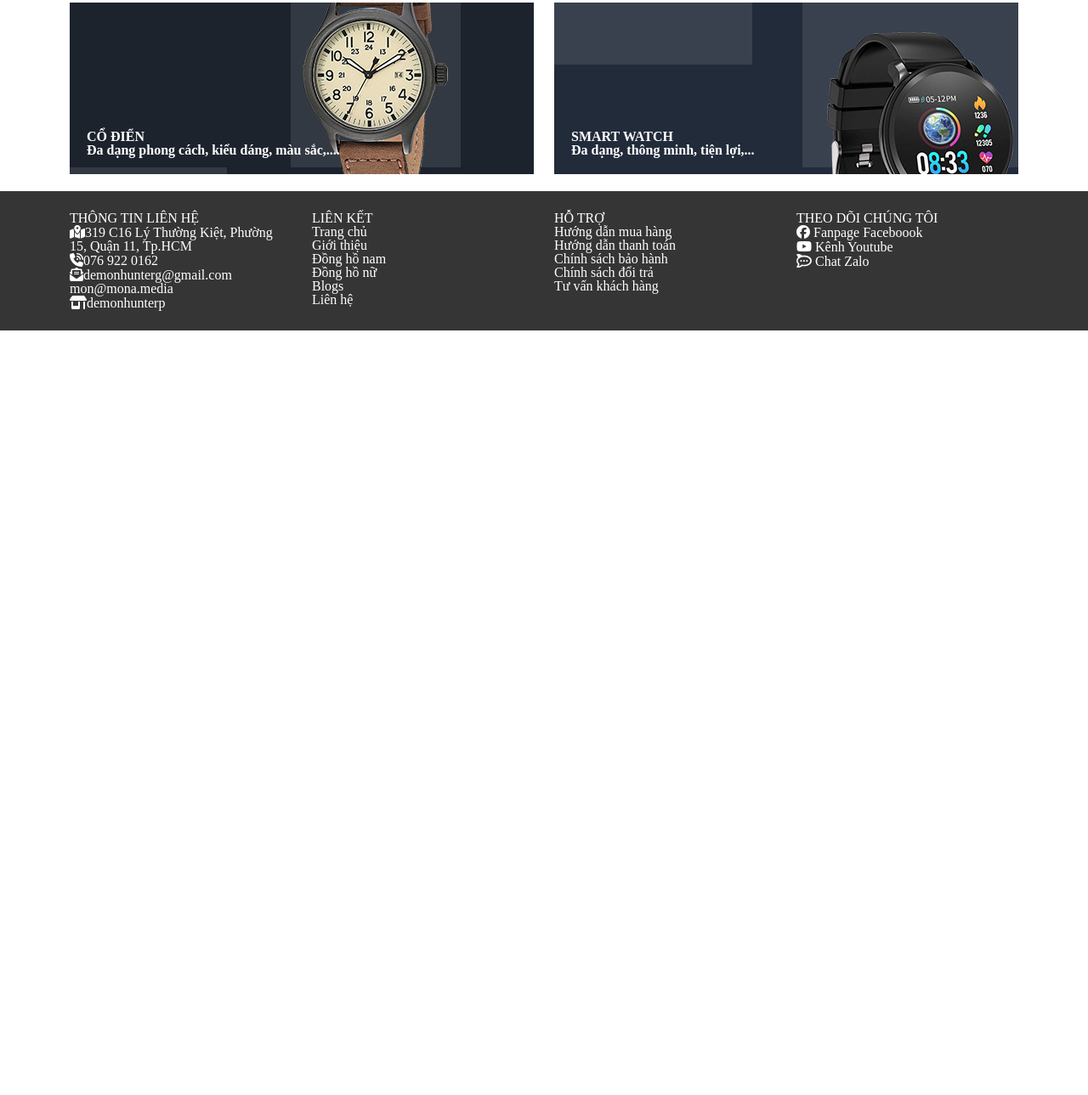
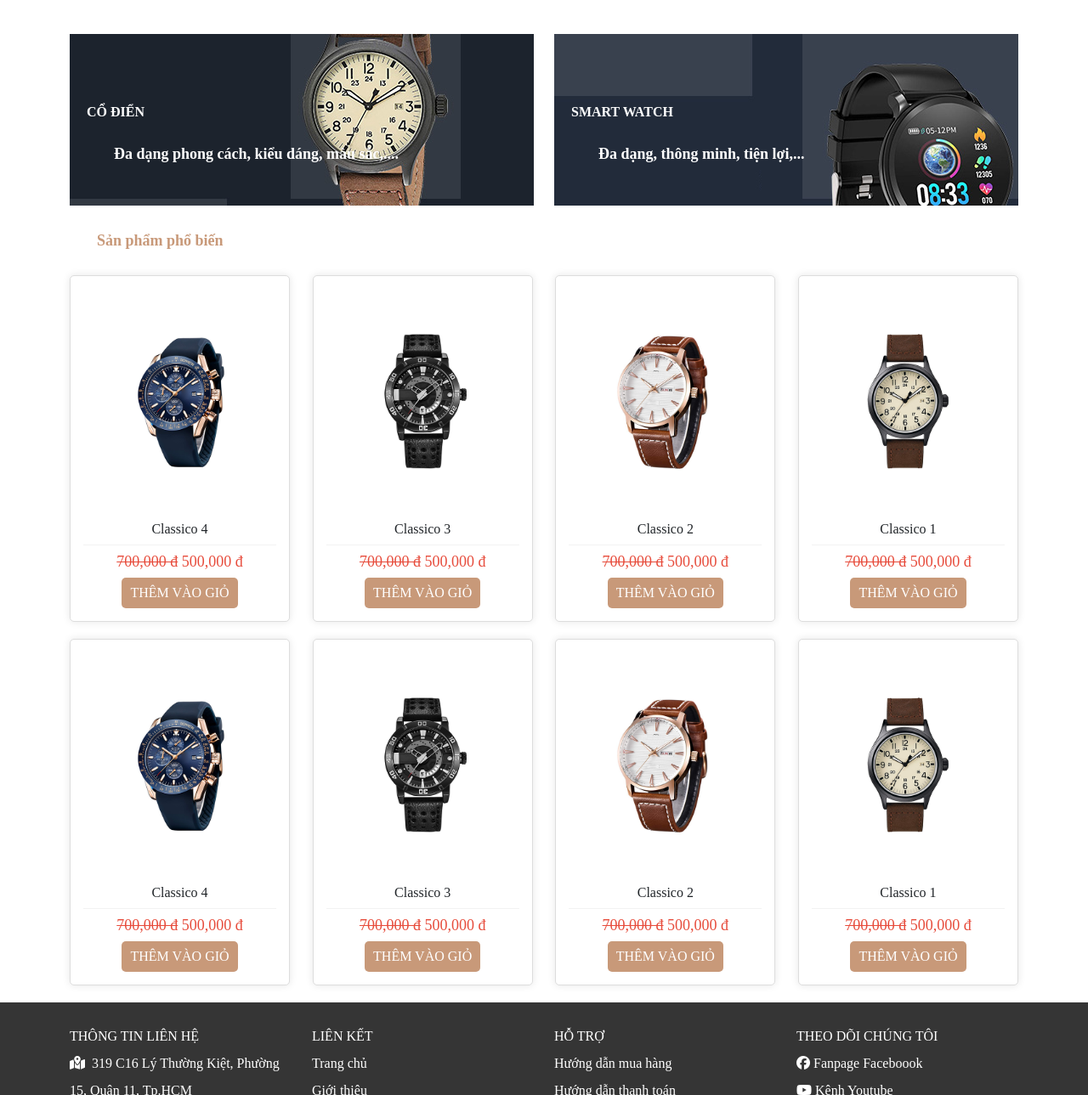
Before and after one commit to NhaatQuang/thuc-tap-mon-hoc, a plain HTML site: page index.html in a window 1280 px wide. Shown: the part 1511-2800 px from the top of the page at 85% size. Before the commit the page ends 1900 px from the top, so only its background shows below. Drawn offline with nearby package versions, Linux system fonts and the light colour scheme.

Commit message:
add product

```diff
--- a/assest/css/style.css
+++ b/assest/css/style.css
@@ -22,6 +22,7 @@ body {
 } */
 a {
     text-decoration: none;
+    color: var(--btn-color);
 }
 /* header */
 .header .content{
@@ -226,9 +227,10 @@ a {
 
 .product-container {
     display: flex;
-    gap: 5px; /* Khoảng cách giữa các sản phẩm */
+    gap: 5px;
     overflow: hidden;
     transition: transform 0.3s ease-in-out;
+
 }
 
 .product {
@@ -237,9 +239,10 @@ a {
     border: 1px solid #ddd;
     text-align: center;
     min-width: 200px;
+
 }
 .product:hover {
-    transform: scale(1.07);
+    transform: scale(1.05);
 }
 
 .product img {
@@ -252,6 +255,11 @@ a {
     margin: 10px 0;
 }
 
+.content .container h2 {
+    font-weight: 700;
+    margin: 2rem;
+    font-size: large;
+}
 .product hr {
     border: 0;
     border-top: 1px solid #ccc;
@@ -280,10 +288,57 @@ a {
     padding: 10px;
     cursor: pointer;
 }
+/* san pham pho bien */
+.product-popular__container {
+    display: flex;
+    flex-direction: column;
+    gap: 20px;
+}
+
+.product-popular__item {
+    display: flex;
+    justify-content: space-between;
+    flex-wrap: wrap;
+    gap: 20px;
+}
+
+.product-popular__item .product {
+    width: calc(25% - 20px); /* Chia thành 4 cột, trừ khoảng cách */
+    box-shadow: 0px 0px 10px rgba(0, 0, 0, 0.1);
+    padding: 15px;
+    text-align: center;
+    border-radius: 5px;
+    background: #fff;
+}
+
+.product img {
+    width: 100%;
+    height: auto;
+}
+
+.price {
+    font-size: 18px;
+    color: #e74c3c;
+}
+
+.add-to-cart {
+    background: var(--btn-color);
+    color: white;
+    padding: 10px;
+    border: none;
+    cursor: pointer;
+    border-radius: 5px;
+}
+
+.add-to-cart:hover {
+    background: #564337;
+}
+
 
 /* footer */
 .myfooter{
     background-color: var(--primary-color);
+    line-height: 2rem;
 }
 
 .myfooter a {
--- a/index.html
+++ b/index.html
@@ -138,6 +138,75 @@
                         </a>
                     </div>
                 </div>
+
+                <!-- Sản phẩm phổ biến -->
+                <h2 class="title"> <a href="">Sản phẩm phổ biến</a></h2>
+                <div class="product-popular">
+                    <div class="product-popular__container">
+                        <div class="product-popular__item">
+                            <div class="product">
+                                <img src="assest/img/BC4.png" alt="Classico 4">
+                                <h3>Classico 4</h3>
+                                <hr>
+                                <p class="price"><del>700,000 đ</del> 500,000 đ</p>
+                                <button class="add-to-cart">THÊM VÀO GIỎ</button>
+                            </div>
+                            <div class="product">
+                                <img src="assest/img/BC3.png" alt="Classico 3">
+                                <h3>Classico 3</h3>
+                                <hr>
+                                <p class="price"><del>700,000 đ</del> 500,000 đ</p>
+                                <button class="add-to-cart">THÊM VÀO GIỎ</button>
+                            </div>
+                            <div class="product">
+                                <img src="assest/img/BC2.png" alt="Classico 2">
+                                <h3>Classico 2</h3>
+                                <hr>
+                                <p class="price"><del>700,000 đ</del> 500,000 đ</p>
+                                <button class="add-to-cart">THÊM VÀO GIỎ</button>
+                            </div>
+                            <div class="product">
+                                <img src="assest/img/BC1.png" alt="Classico 1">
+                                <h3>Classico 1</h3>
+                                <hr>
+                                <p class="price"><del>700,000 đ</del> 500,000 đ</p>
+                                <button class="add-to-cart">THÊM VÀO GIỎ</button>
+                            </div>
+                        </div>
+                        <div class="product-popular__item">
+
+                            <div class="product">
+                                <img src="assest/img/BC4.png" alt="Classico 4">
+                                <h3>Classico 4</h3>
+                                <hr>
+                                <p class="price"><del>700,000 đ</del> 500,000 đ</p>
+                                <button class="add-to-cart">THÊM VÀO GIỎ</button>
+                            </div>
+                            <div class="product">
+                                <img src="assest/img/BC3.png" alt="Classico 3">
+                                <h3>Classico 3</h3>
+                                <hr>
+                                <p class="price"><del>700,000 đ</del> 500,000 đ</p>
+                                <button class="add-to-cart">THÊM VÀO GIỎ</button>
+                            </div>
+                            <div class="product">
+                                <img src="assest/img/BC2.png" alt="Classico 2">
+                                <h3>Classico 2</h3>
+                                <hr>
+                                <p class="price"><del>700,000 đ</del> 500,000 đ</p>
+                                <button class="add-to-cart">THÊM VÀO GIỎ</button>
+                            </div>
+                            <div class="product">
+                                <img src="assest/img/BC1.png" alt="Classico 1">
+                                <h3>Classico 1</h3>
+                                <hr>
+                                <p class="price"><del>700,000 đ</del> 500,000 đ</p>
+                                <button class="add-to-cart">THÊM VÀO GIỎ</button>
+                            </div>
+                        </div>
+                    </div>
+                </div>
+
             </section>
 
          <!-- footer -->
@@ -147,11 +216,11 @@
                     <div class="col-md-3">
                       <h2>THÔNG TIN LIÊN HỆ</h2>
                         <ul>
-                            <li><a href=""><i class="fa-solid fa-map-location-dot"></i>319 C16 Lý Thường Kiệt, Phường 15, Quận 11, Tp.HCM</a></li>
-                            <li><a href=""><i class="fa-solid fa-phone-volume"></i>076 922 0162</a></li>
-                            <li><a href=""><i class="fa-solid fa-envelope-open-text"></i>demonhunterg@gmail.com</a></li>
+                            <li><a href=""><i class="fa-solid fa-map-location-dot" style="margin-right: 0.5rem;"></i>319 C16 Lý Thường Kiệt, Phường 15, Quận 11, Tp.HCM</a></li>
+                            <li><a href=""><i class="fa-solid fa-phone-volume" style="margin-right: 0.5rem;"></i>076 922 0162</a></li>
+                            <li><a href=""><i class="fa-solid fa-envelope-open-text" style="margin-right: 0.5rem;"></i>demonhunterg@gmail.com</a></li>
                             <li><a href="">mon@mona.media</a></li>
-                            <li><a href=""><i class="fa-solid fa-shop"></i>demonhunterp</a></li>
+                            <li><a href=""><i class="fa-solid fa-shop" style="margin-right: 0.5rem;"></i>demonhunterp</a></li>
                         </ul>
                     </div>
                     <div class="col-md-3">
```
